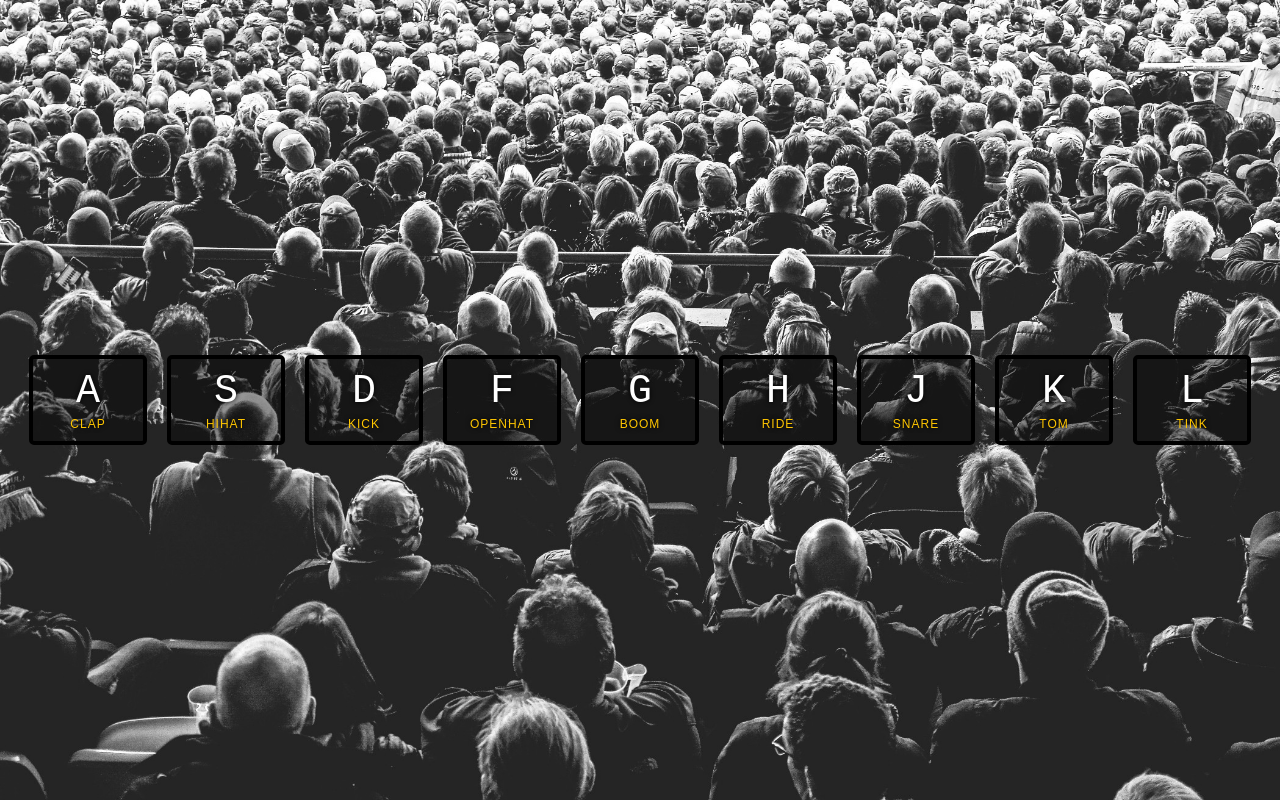
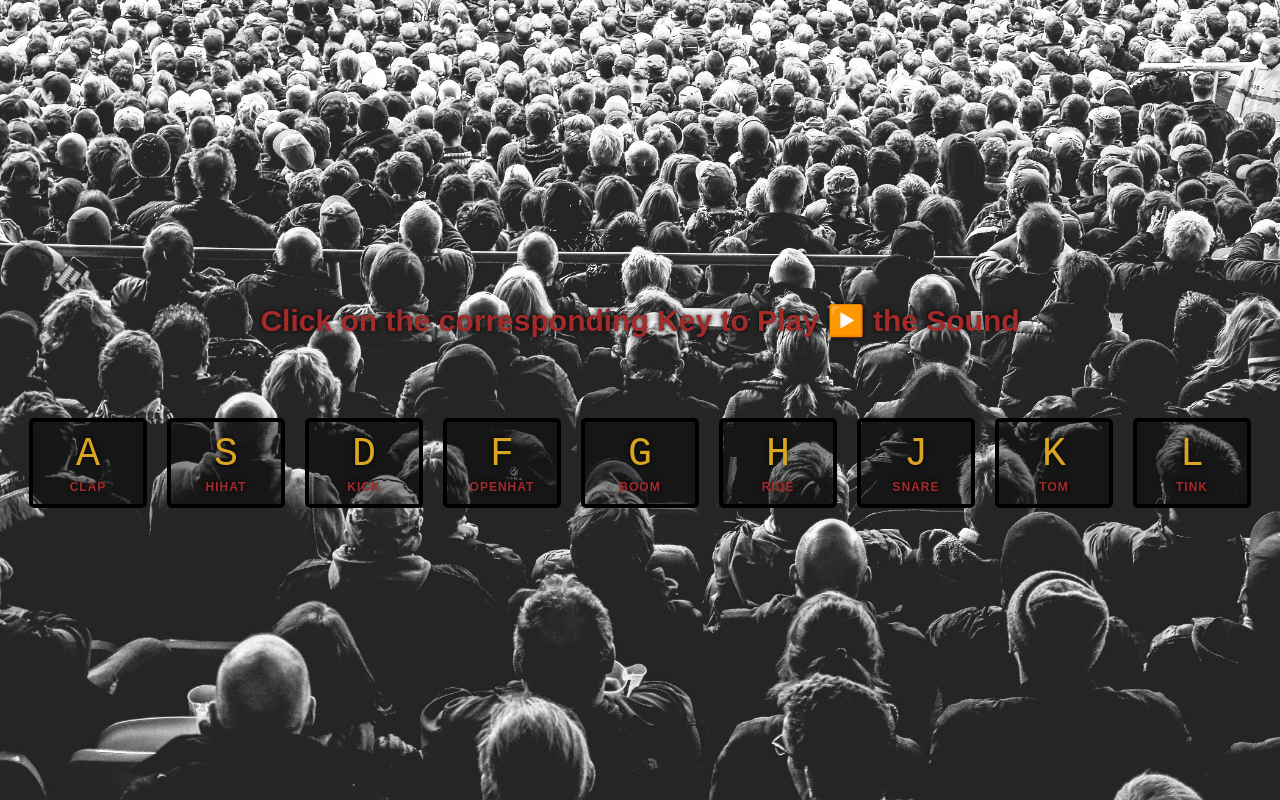
Before and after one commit to Iam-Donat/Motion-Design, a plain HTML site: page index.html in a window 1280 px wide. Drawn offline with Linux system fonts and the light colour scheme.

Commit message:
some changes

```diff
--- a/index.html
+++ b/index.html
@@ -5,12 +5,12 @@
   <meta charset="UTF-8">
   <title>JS Drum Kit</title>
   <link rel="stylesheet" href="style.css">
-  <link rel="icon" href="https://fav.farm/🔥" />
+  <link rel="icon" href="https://fav.farm/🥁" />
 </head>
 
 <body>
 
-
+  <h1>Click on the corresponding Key to Play ▶️ the Sound</h1>
   <div class="keys">
     <div data-code="KeyA" class="key">
       <kbd>A</kbd>
@@ -50,6 +50,8 @@
     </div>
   </div>
 
+
+
   <audio data-code="KeyA" src="./sounds/clap.wav"></audio>
   <audio data-code="KeyS" src="./sounds/hihat.wav"></audio>
   <audio data-code="KeyD" src="./sounds/kick.wav"></audio>
--- a/script.js
+++ b/script.js
@@ -23,6 +23,7 @@ function removeTransition(e) {
       // console.log(e.propertyName);
 
       this.classList.remove("playing"); // remove the transform effect applied to the playAudio() execution phase
+      audio.currentTime = 0;
 }
 ////////////////////////////////////////////////////////////////
 
--- a/style.css
+++ b/style.css
@@ -1,6 +1,6 @@
 html {
   font-size: 10px;
-  background: url('./background.jpg') bottom center;
+  background: url(./background.jpg) bottom center;
   background-size: cover;
 }
 
@@ -8,12 +8,23 @@ body,html {
   margin: 0;
   padding: 0;
   font-family: sans-serif;
+  min-height: 100vh;
+  display: flex;
+  flex-direction: column;
+  align-items: center;
+  justify-content: center;
+  gap: 5rem;
+}
+
+h1 {
+  font-size: 3rem;
+  text-align: center;
+  color: #a52a2a;
+  text-shadow: 0 0 .5rem black;
 }
 
 .keys {
   display: flex;
-  flex: 1;
-  min-height: 100vh;
   align-items: center;
   justify-content: center;
 }
@@ -27,15 +38,16 @@ body,html {
   transition: all .07s ease;
   width: 10rem;
   text-align: center;
-  color: white;
+  color: #daa520;
   background: rgba(0,0,0,0.4);
   text-shadow: 0 0 .5rem black;
 }
 
 .playing {
   transform: scale(1.1);
-  border-color: #ffc600;
-  box-shadow: 0 0 1rem #ffc600;
+  border-color: #a52a2a;
+  box-shadow: 0 0 1rem #a52a2a;
+  text-shadow: 0 0 .5rem black;
 }
 
 kbd {
@@ -47,5 +59,6 @@ kbd {
   font-size: 1.2rem;
   text-transform: uppercase;
   letter-spacing: .1rem;
-  color: #ffc600;
+  color: #a52a2a;
+  font-weight: 700;
 }
```
Also changed, not shown: 1 other file.
